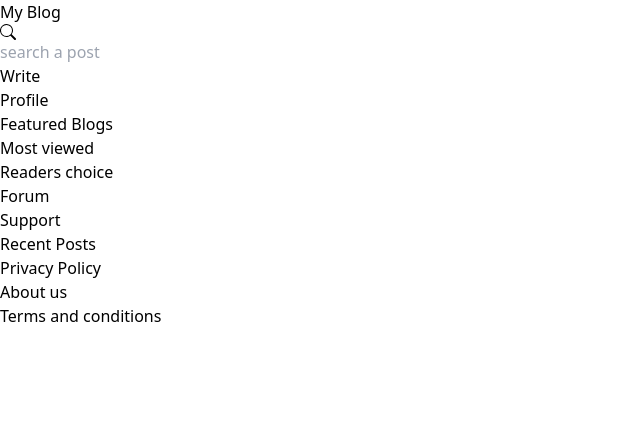
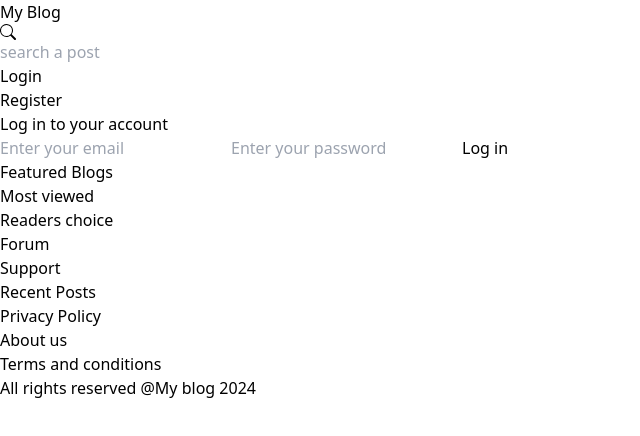
Before and after one commit to Lucia151/BlogApp, a React (Vite) app in the folder Front-end/: page /login in a window 1280 px wide. Shown: the top 436 px of the page, without its empty margins (0-640 px from the left). Built offline with nearby package versions, Linux system fonts and the light colour scheme.

Commit message:
Working on the login page

```diff
--- a/Front-end/src/App.jsx
+++ b/Front-end/src/App.jsx
@@ -2,6 +2,8 @@ import Footer from "./components/Footer"
 import Navbar from "./components/Navbar"
 import {Route, Routes} from 'react-router-dom'
 import Home from "./pages/Home"
+import Login from "./pages/Login"
+import Register from "./pages/Register"
 
 
 function App() {
@@ -10,6 +12,8 @@ function App() {
       <Navbar/>
       <Routes>
         <Route exact path="/" element={<Home/>}/>
+        <Route exact path="/login" element={<Login/>}/>
+        <Route exact path="/register" element={<Register/>}/>
 
       </Routes>
       <Footer/>
--- a/Front-end/src/components/Footer.jsx
+++ b/Front-end/src/components/Footer.jsx
@@ -2,7 +2,8 @@ import React from 'react'
 
 function Footer() {
   return (
-    <div className="mt-8 w-full bg-black px-8 md:px-[500px] flex justify-between text-sm md:text-md py-8">
+    <>
+    <div className="mt-8 w-full bg-black px-8 md:px-[500px] flex md:flex-row flex-col space-y-4 md:space-y-0 items-start md:justify-between text-sm md:text-md py-8">
       <div className="flex flex-col text-white">
         <p>Featured Blogs</p>
         <p>Most viewed</p>
@@ -19,6 +20,9 @@ function Footer() {
         <p>Terms and conditions</p>
       </div>
     </div>
+    <p className="py-2 pb-2 text-center text-white bg-black">All rights reserved @My blog 2024</p>
+    </>
+
   )
 }
 
--- a/Front-end/src/components/Navbar.jsx
+++ b/Front-end/src/components/Navbar.jsx
@@ -3,7 +3,7 @@ import { Link } from 'react-router-dom'
 import { BsSearch } from "react-icons/bs";
 
 function Navbar() {
-  const user=true
+  const user=false
   return (
     <div className="flex items-center justify-between px-6 md:px-[200px] py-4">
         <h1 className="text-lg md:text-xl font-extrabold"><Link to="/">My Blog</Link></h1>
--- a/Front-end/src/pages/Home.jsx
+++ b/Front-end/src/pages/Home.jsx
@@ -5,6 +5,8 @@ function Home() {
   return (
     <div className="px-8 md:px-[200px]">
       <HomePost/>
+      <HomePost/>
+      <HomePost/>
     </div>
   )
 }
--- /dev/null
+++ b/Front-end/src/pages/Login.jsx
@@ -0,0 +1,18 @@
+import React from 'react'
+
+function Login() {
+  return (
+    <div className="w-full flex justify-center items-center h-[70vh]">
+        <div className="flex flex-col justify-center items-center space-y-4 w-[80%] md:w-[25%]">
+            <h1 className="text-xl font-bold text-left">Log in to your account</h1>
+            <input className="w-full px-4 py-2 border-2 border-black outline-0" type="text" placeholder="Enter your email"/>
+            <input className="w-full px-4 py-2 border-2 border-black outline-0" type="password" placeholder="Enter your password"/>
+            <button className="w-full px-4 py-4 text-lg font-bold text-white bg-black rounded-lg hover:bg-gray-500 hover:text-black">Log in</button>
+
+        </div>
+
+    </div>
+  )
+}
+
+export default Login
--- /dev/null
+++ b/Front-end/src/pages/Register.jsx
@@ -0,0 +1,9 @@
+import React from 'react'
+
+function Register() {
+  return (
+    <div>Register</div>
+  )
+}
+
+export default Register
```
